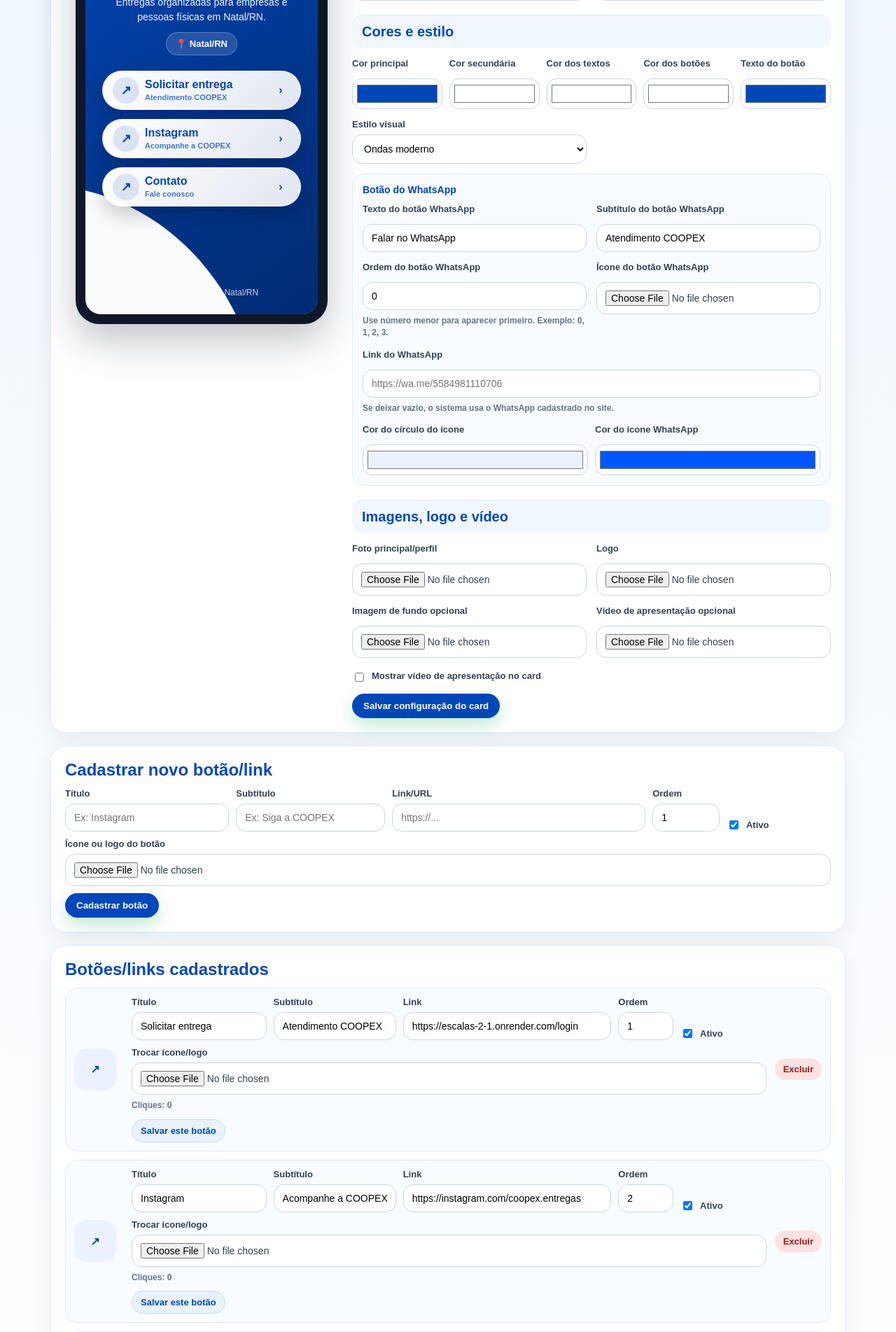
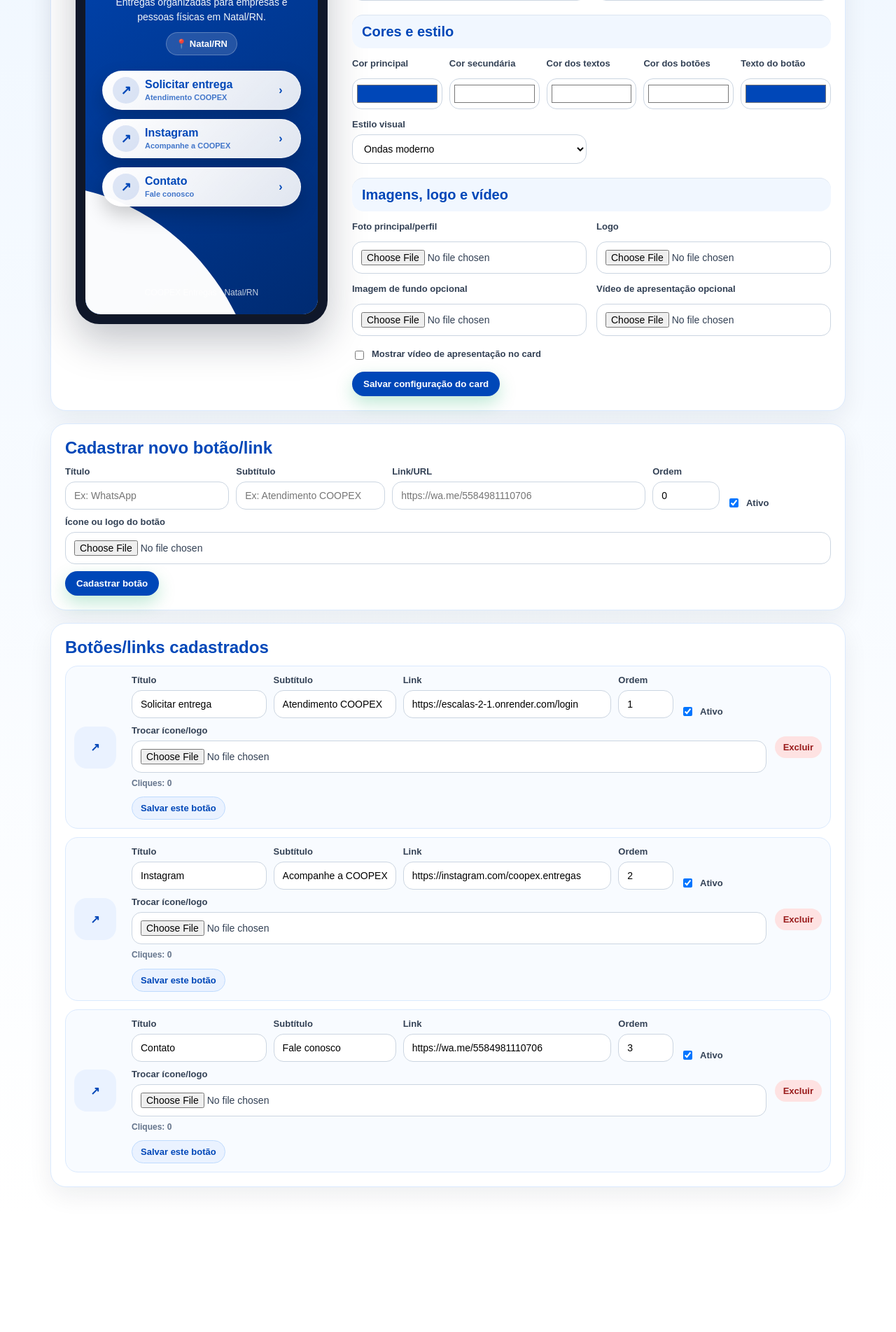
Before and after one commit to thalesalcantara/coopex-site, a Flask app: page /admin-site/card in a window 1280 px wide. Shown: the part 439-2342 px from the top of the page at 70% size. After the commit the page ends 2139 px from the top, so only its background shows below. Run offline with Flask 3, Linux system fonts and the light colour scheme; a user stored in the database is signed in; data comes from the database, SQL or seed files in the repository.

Commit message:
Update admin_card.html

```diff
--- a/templates/admin_card.html
+++ b/templates/admin_card.html
@@ -17,9 +17,7 @@
       --danger:#dc2626;
     }
 
-    *{
-      box-sizing:border-box;
-    }
+    *{box-sizing:border-box}
 
     body.admin-page{
       margin:0;
@@ -214,16 +212,9 @@
       gap:10px;
     }
 
-    .color-row input[type=color],
-    .mini-color-row input[type=color]{
+    .color-row input[type=color]{
       height:44px;
       padding:4px;
-    }
-
-    .mini-color-row{
-      display:grid;
-      grid-template-columns:repeat(2,minmax(0,1fr));
-      gap:10px;
     }
 
     .link-card{
@@ -290,25 +281,6 @@
       font-weight:800;
     }
 
-    .whatsapp-box{
-      grid-column:1/-1;
-      border:1px solid #dbeafe;
-      background:#f8fbff;
-      border-radius:18px;
-      padding:14px;
-      display:grid;
-      grid-template-columns:repeat(2,minmax(0,1fr));
-      gap:14px;
-    }
-
-    .whatsapp-box-title{
-      grid-column:1/-1;
-      color:var(--royal);
-      font-weight:900;
-      font-size:14px;
-      margin-bottom:-2px;
-    }
-
     @media(max-width:900px){
       .preview-wrap{
         grid-template-columns:1fr;
@@ -316,9 +288,7 @@
 
       .form-grid,
       .link-form,
-      .color-row,
-      .mini-color-row,
-      .whatsapp-box{
+      .color-row{
         grid-template-columns:1fr;
       }
 
@@ -427,45 +397,6 @@
             </select>
           </label>
 
-          <div class="whatsapp-box">
-            <div class="whatsapp-box-title">Botão do WhatsApp</div>
-
-            <label>Texto do botão WhatsApp
-              <input name="card_botao_whatsapp" value="{{ card.card_botao_whatsapp or 'Falar no WhatsApp' }}" placeholder="Ex: Falar no WhatsApp">
-            </label>
-
-            <label>Subtítulo do botão WhatsApp
-              <input name="card_subtitulo_whatsapp" value="{{ card.card_subtitulo_whatsapp or 'Atendimento COOPEX' }}" placeholder="Ex: Atendimento COOPEX">
-            </label>
-
-            <label>Ordem do botão WhatsApp
-              <input name="card_ordem_whatsapp" type="number" value="{{ card.card_ordem_whatsapp or 0 }}" placeholder="Ex: 0">
-              <span class="help">Use número menor para aparecer primeiro. Exemplo: 0, 1, 2, 3.</span>
-            </label>
-
-            <label>Ícone do botão WhatsApp
-              <input type="file" name="card_icone_whatsapp" accept="image/*">
-              {% if card.card_icone_whatsapp %}
-                <span class="current">Ícone atual cadastrado</span>
-              {% endif %}
-            </label>
-
-            <label class="full">Link do WhatsApp
-              <input name="card_link_whatsapp" value="{{ card.card_link_whatsapp }}" placeholder="https://wa.me/5584981110706">
-              <span class="help">Se deixar vazio, o sistema usa o WhatsApp cadastrado no site.</span>
-            </label>
-
-            <div class="mini-color-row full">
-              <label>Cor do círculo do ícone
-                <input type="color" name="card_cor_fundo_icone_whatsapp" value="{{ card.card_cor_fundo_icone_whatsapp or '#EAF2FF' }}">
-              </label>
-
-              <label>Cor do ícone WhatsApp
-                <input type="color" name="card_cor_icone_whatsapp" value="{{ card.card_cor_icone_whatsapp or '#0057FF' }}">
-              </label>
-            </div>
-          </div>
-
           <div class="admin-subtitle">Imagens, logo e vídeo</div>
 
           <label>Foto principal/perfil
@@ -513,19 +444,19 @@
 
       <form method="post" enctype="multipart/form-data" action="{{ url_for('card_link_novo') }}" class="link-form">
         <label>Título
-          <input name="titulo" placeholder="Ex: Instagram" required>
+          <input name="titulo" placeholder="Ex: WhatsApp" required>
         </label>
 
         <label>Subtítulo
-          <input name="subtitulo" placeholder="Ex: Siga a COOPEX">
+          <input name="subtitulo" placeholder="Ex: Atendimento COOPEX">
         </label>
 
         <label>Link/URL
-          <input name="url" placeholder="https://...">
+          <input name="url" placeholder="https://wa.me/5584981110706">
         </label>
 
         <label>Ordem
-          <input name="ordem" type="number" value="1">
+          <input name="ordem" type="number" value="0">
         </label>
 
         <label class="check">
@@ -546,7 +477,7 @@
     <section class="admin-box">
       <h2>Botões/links cadastrados</h2>
 
-      {% for l in links %}
+      {% for l in links|sort(attribute='ordem') %}
         <div class="link-card">
           <div class="thumb">
             {% if l.icone %}
```
